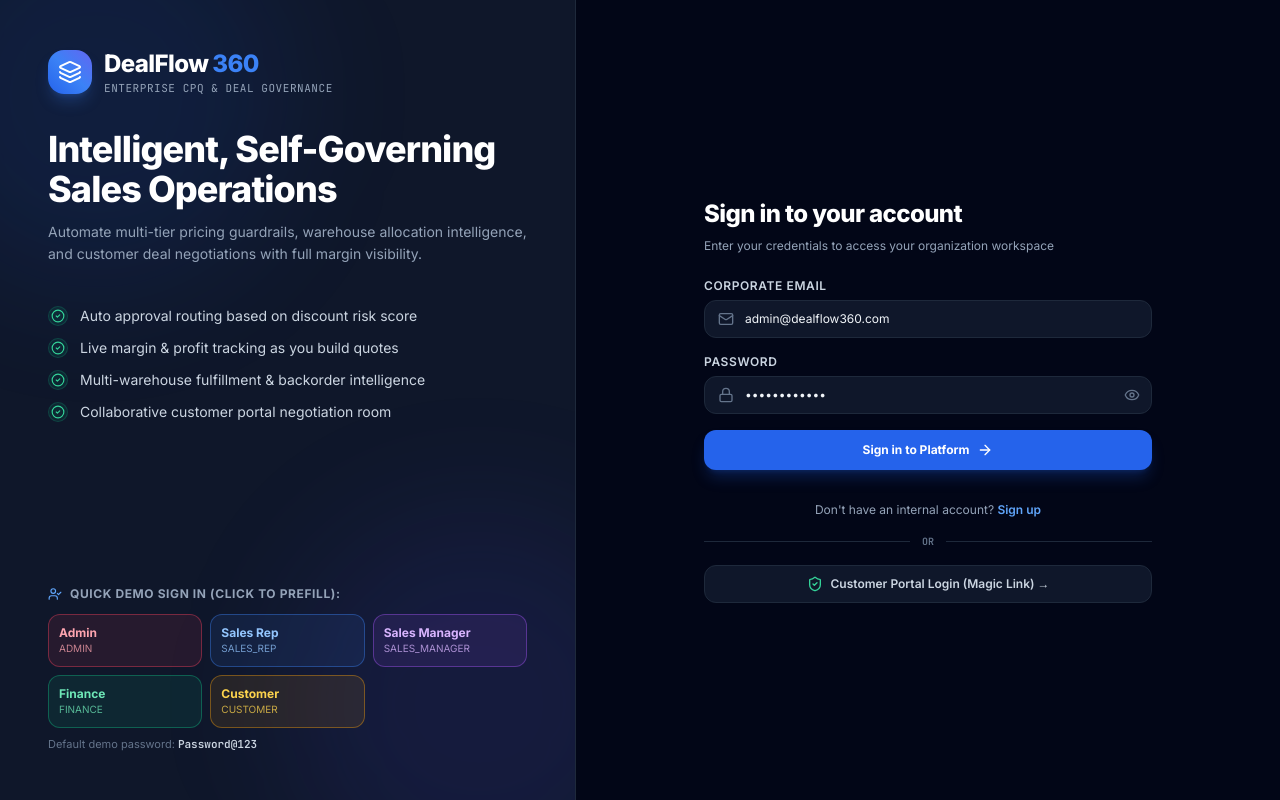
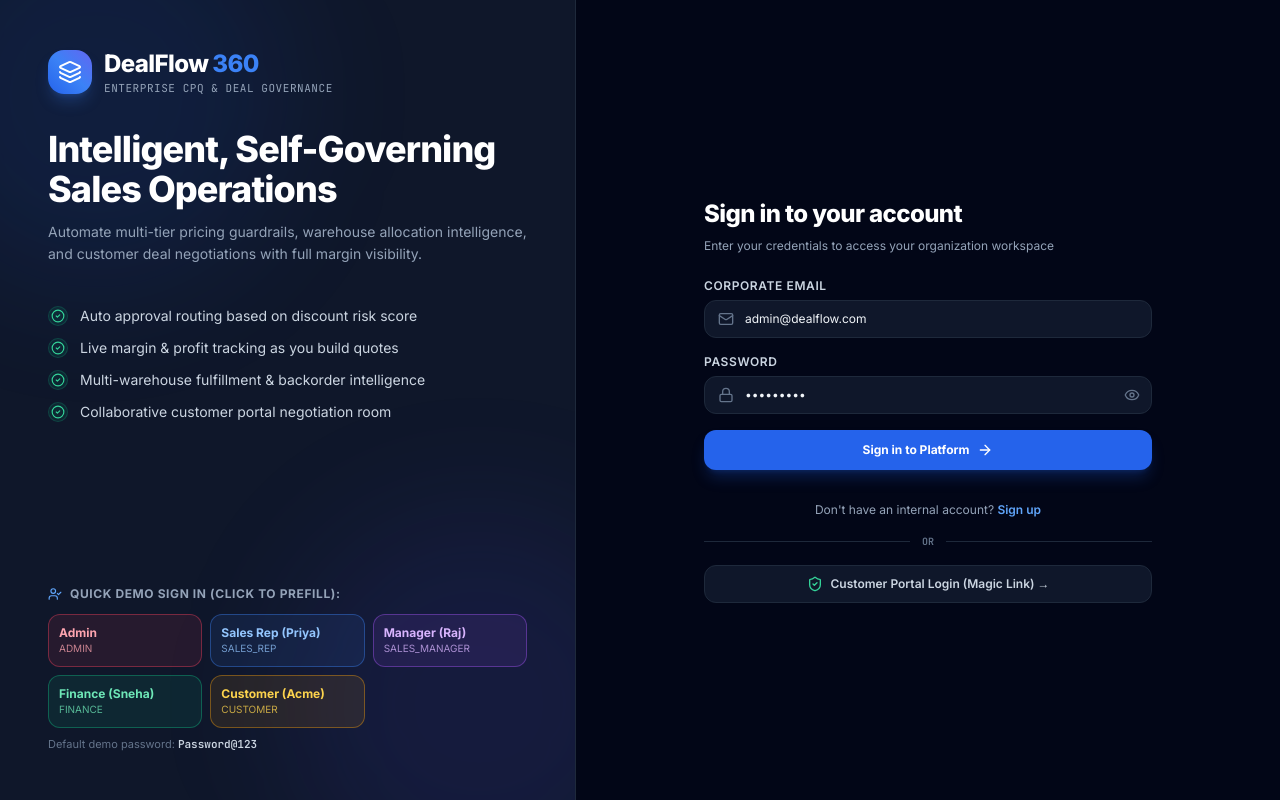
Before and after one commit to DEXTERPIRO/DealFlow360, a React (Vite) app in the folder frontend/: page /login in a window 1280 px wide. Built offline with nearby package versions, Linux system fonts and the light colour scheme.

Commit message:
fix: dev script nodemon config and align login demo accounts with seed credentials

```diff
--- a/frontend/src/pages/auth/Login.jsx
+++ b/frontend/src/pages/auth/Login.jsx
@@ -22,24 +22,24 @@ export default function Login() {
   const navigate = useNavigate();
   const setAuth = useAuthStore((state) => state.setAuth);
 
-  const [email, setEmail] = useState('admin@dealflow360.com');
-  const [password, setPassword] = useState('Password@123');
+  const [email, setEmail] = useState('admin@dealflow.com');
+  const [password, setPassword] = useState('Admin@123');
   const [showPassword, setShowPassword] = useState(false);
   const [loading, setLoading] = useState(false);
   const [errors, setErrors] = useState({});
   const [authError, setAuthError] = useState('');
 
   const demoAccounts = [
-    { role: 'ADMIN', name: 'Admin', email: 'admin@dealflow360.com', color: 'border-rose-500/40 bg-rose-500/10 text-rose-300' },
-    { role: 'SALES_REP', name: 'Sales Rep', email: 'sarah.rep@dealflow360.com', color: 'border-blue-500/40 bg-blue-500/10 text-blue-300' },
-    { role: 'SALES_MANAGER', name: 'Sales Manager', email: 'david.manager@dealflow360.com', color: 'border-purple-500/40 bg-purple-500/10 text-purple-300' },
-    { role: 'FINANCE', name: 'Finance', email: 'emma.finance@dealflow360.com', color: 'border-emerald-500/40 bg-emerald-500/10 text-emerald-300' },
-    { role: 'CUSTOMER', name: 'Customer', email: 'john@acmecorp.com', color: 'border-amber-500/40 bg-amber-500/10 text-amber-300' },
+    { role: 'ADMIN', name: 'Admin', email: 'admin@dealflow.com', password: 'Admin@123', color: 'border-rose-500/40 bg-rose-500/10 text-rose-300' },
+    { role: 'SALES_REP', name: 'Sales Rep (Priya)', email: 'priya@dealflow.com', password: 'Rep@123', color: 'border-blue-500/40 bg-blue-500/10 text-blue-300' },
+    { role: 'SALES_MANAGER', name: 'Manager (Raj)', email: 'manager@dealflow.com', password: 'Manager@123', color: 'border-purple-500/40 bg-purple-500/10 text-purple-300' },
+    { role: 'FINANCE', name: 'Finance (Sneha)', email: 'finance@dealflow.com', password: 'Finance@123', color: 'border-emerald-500/40 bg-emerald-500/10 text-emerald-300' },
+    { role: 'CUSTOMER', name: 'Customer (Acme)', email: 'buyer@acme.com', password: 'Customer@123', color: 'border-amber-500/40 bg-amber-500/10 text-amber-300' },
   ];
 
   const handleSelectDemo = (acc) => {
     setEmail(acc.email);
-    setPassword('Password@123');
+    setPassword(acc.password || 'Admin@123');
     setErrors({});
     setAuthError('');
   };
```
Also changed, not shown: 1 other file (tests, documents, lock files or other folders).
